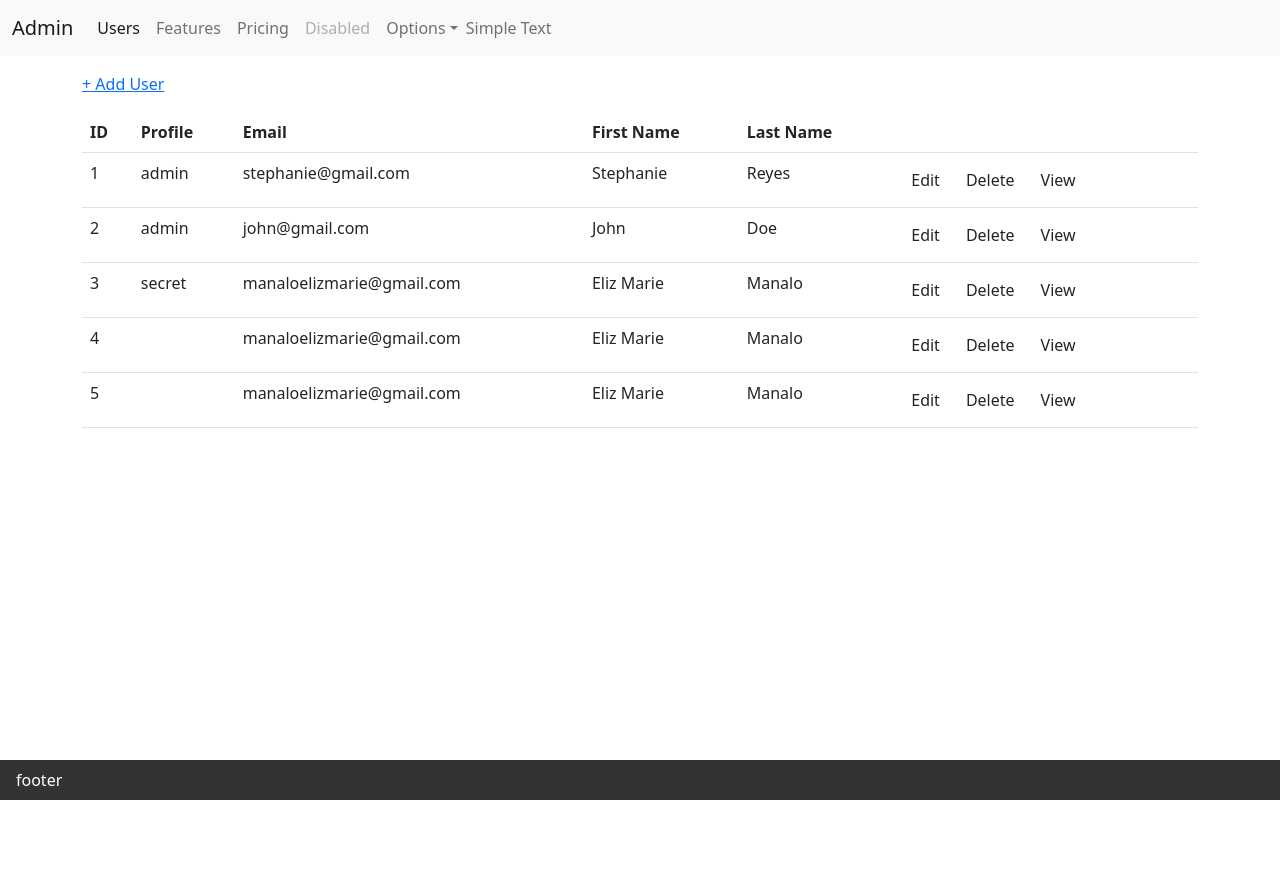
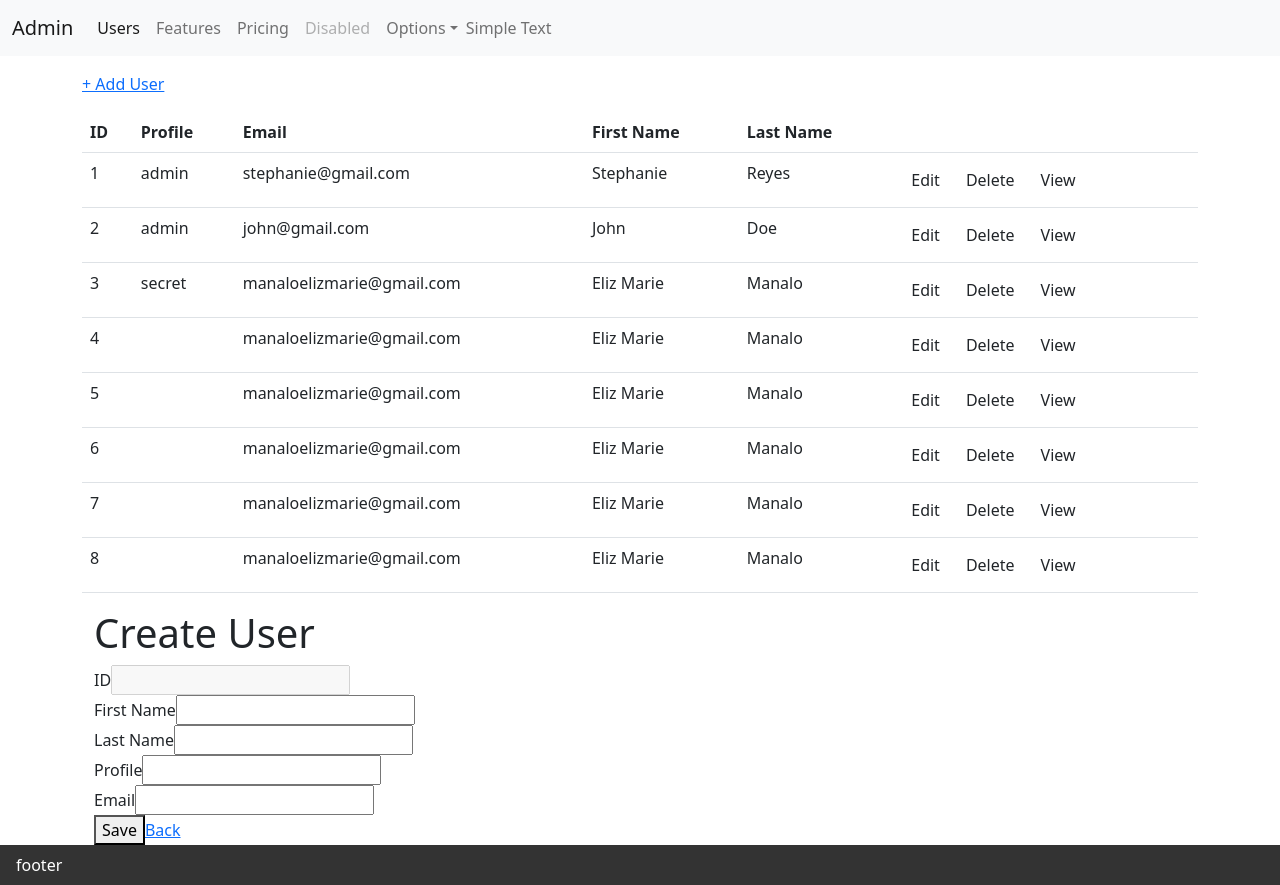
Before and after one commit to ezlyTech/ITW-fe, a React (Create React App) app: page /users/create in a window 1280 px wide. Before the commit the page ends 800 px from the top, so only its background shows below. Built offline with nearby package versions, Linux system fonts and the light colour scheme; data requests are answered from the project's data file.

Commit message:
Fix routing

```diff
--- a/db.json
+++ b/db.json
@@ -34,6 +34,27 @@
       "email": "manaloelizmarie@gmail.com",
       "profile": "",
       "id": 5
+    },
+    {
+      "firstName": "Eliz Marie",
+      "lastName": "Manalo",
+      "email": "manaloelizmarie@gmail.com",
+      "profile": "",
+      "id": 6
+    },
+    {
+      "firstName": "Eliz Marie",
+      "lastName": "Manalo",
+      "email": "manaloelizmarie@gmail.com",
+      "profile": "",
+      "id": 7
+    },
+    {
+      "firstName": "Eliz Marie",
+      "lastName": "Manalo",
+      "email": "manaloelizmarie@gmail.com",
+      "profile": "",
+      "id": 8
     }
   ]
 }
--- a/src/App.js
+++ b/src/App.js
@@ -4,9 +4,6 @@ import {BrowserRouter as Router, Switch, Route} from 'react-router-dom';
 import {Page} from 'components/Pages';
 import Home from 'views/home';
 import Users from 'views/users';
-import CreateUser from 'views/users/CreateUser';
-import EditUser from 'views/users/EditUser';
-import ViewUser from 'views/users/ViewUser';
 
 function App() {
 	return (
@@ -14,25 +11,12 @@ function App() {
 			<Router>
 				<Page>
 					<Switch>
+						<Route exact path='/'>
+							<Home />
+						</Route>
 						<Route path='/users'>
 							<Users />
 						</Route>
-
-						<Route path='/users/create' >
-							<CreateUser />
-						</Route>
-						<Route path='/edit/:userid'>
-							<EditUser />
-						</Route>
-						<Route path='/view/:userid'>
-							<ViewUser />
-						</Route>
-
-
-						<Route path='/'>
-							<Home />
-						</Route>
-
 						<Route path='*'>404</Route>
 					</Switch>
 				</Page>
--- a/src/views/users/CreateUser.js
+++ b/src/views/users/CreateUser.js
@@ -1,6 +1,6 @@
 import {Container, Table, Button, Input} from 'reactstrap';
 import { useEffect, useState } from 'react';
-import { Link } from 'react-router-dom';
+import { Route, Link, Switch } from 'react-router-dom';
 import { useHistory } from 'react-router-dom';
 
 const CreateUser = () => {
@@ -25,6 +25,7 @@ const CreateUser = () => {
         }).then(( data ) => {
 			alert( "Saved Successfully!" );
             history.push( '/users' );
+            window.location.reload();
 		}).catch(( err ) => {
 			console.log( err.message );
 		})
@@ -69,7 +70,7 @@ const CreateUser = () => {
 
                     <div>
                         <button type='submit'>Save</button>
-                        <Link to='/' >Back</Link>
+                        <Link to='/users' >Back</Link>
                     </div>
                 </form>
             </div>
--- a/src/views/users/EditUser.js
+++ b/src/views/users/EditUser.js
@@ -1,7 +1,7 @@
 import React from 'react';
 import {Container, Table, Button, Input} from 'reactstrap';
 
-const CreateUser = () => {
+const EditUser = () => {
     return (
 		<Container>
             <div>
@@ -11,4 +11,4 @@ const CreateUser = () => {
     );
 }
 
-export default CreateUser;
+export default EditUser;
--- a/src/views/users/index.js
+++ b/src/views/users/index.js
@@ -1,11 +1,18 @@
 import {Container, Table, Button} from 'reactstrap';
+import { Switch, Route, Link } from 'react-router-dom';
 import { useEffect, useState } from 'react';
-import { Link } from 'react-router-dom';
 import { useHistory } from 'react-router-dom';
+import { useRouteMatch } from 'react-router-dom';
+
+import CreateUser from './CreateUser';
+import ViewUser from './ViewUser';
+import EditUser from './EditUser';
 
 function Index() {
 	const [ userData, userDataChange ] = useState( null );
 	const history = useHistory();
+	const { path, url } = useRouteMatch();
+
 
 	// **
 	// Functions for
@@ -16,12 +23,13 @@ function Index() {
 	};
 
 	const LoadView = ( id ) => {
-		history.push( '/view/' + id );
+		history.push( '/users/view/' + id );
 	};
 
 	const DeleteUser = ( id ) => {
 
 	};
+
 
 	// **
 	// Getting data
@@ -37,10 +45,12 @@ function Index() {
 		})
 	}, []);
 
+
+
 	return (
 		<Container>
 			<div className='mt-3 text-right'>
-				<Link to="/users/create" color='primary'>+ Add User</Link>
+				<Link to={ `${url}/create` } color='primary'>+ Add User</Link>
 			</div>
 
 			<Table className='mt-3'>
@@ -75,6 +85,18 @@ function Index() {
 					}
 				</tbody>
 			</Table>
+
+			<Switch>
+				<Route path={ `${path}/create` } >
+					<CreateUser />
+				</Route>
+				<Route path={ `${path}/view/:userid` }>
+					<ViewUser />
+				</Route>
+				<Route path={ `${path}/edit/:userid` }>
+					<EditUser />
+				</Route>
+			</Switch>
 		</Container>
 	);
 }
```
